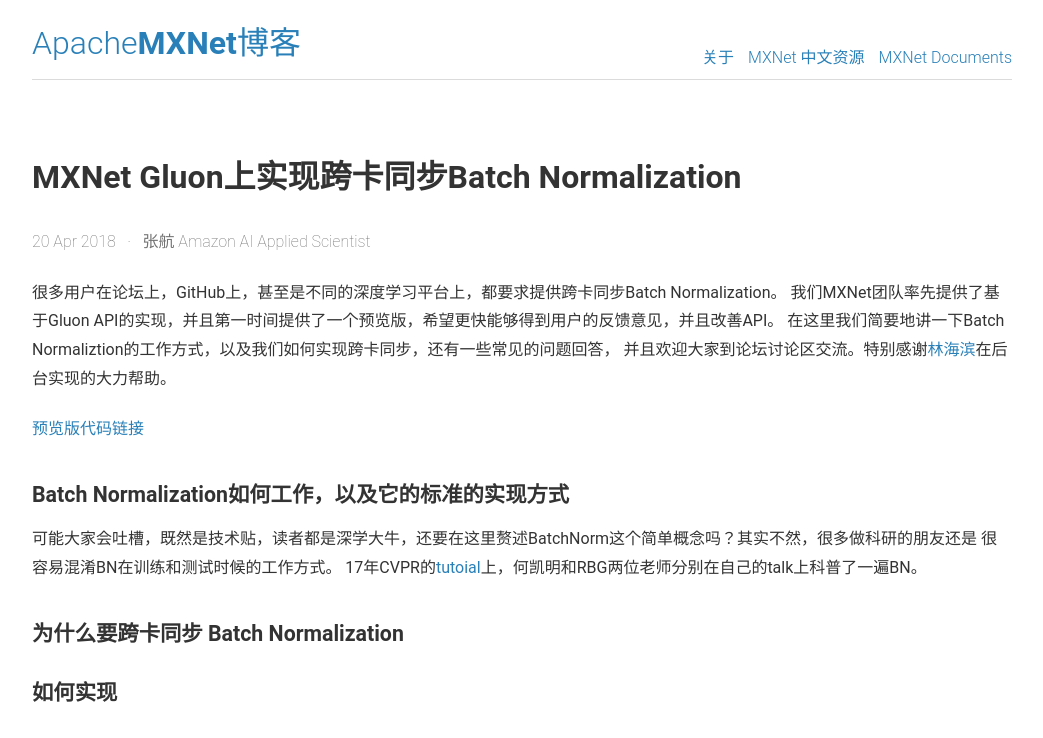
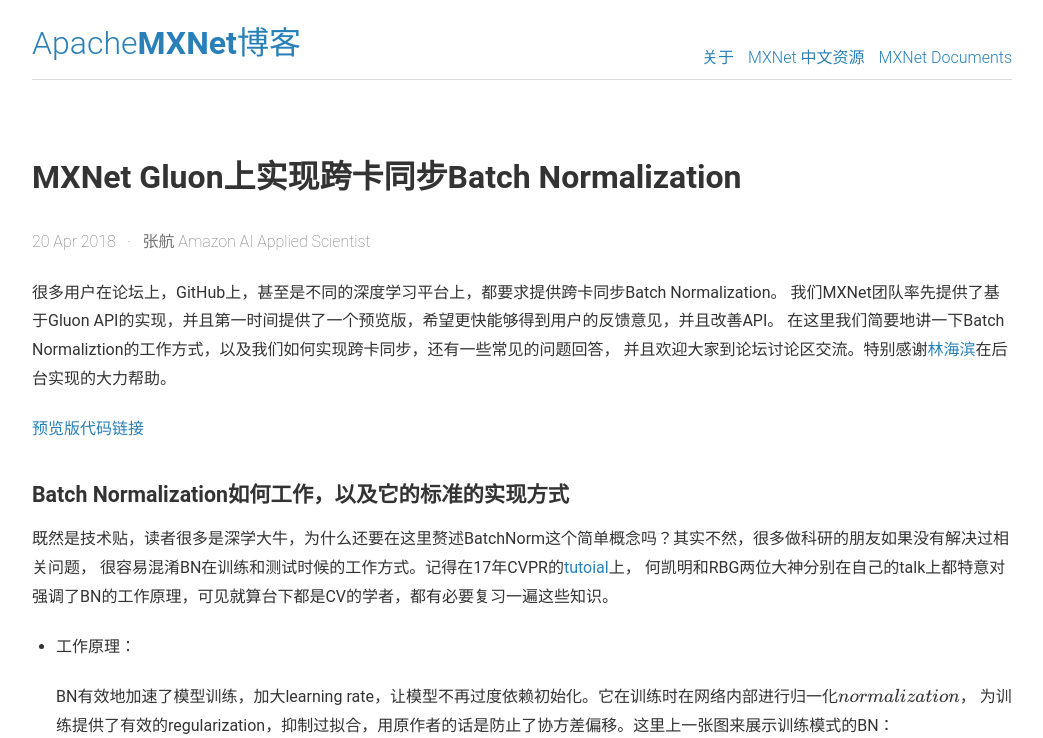
Before and after one commit to mxnet-zh/blog, a Jekyll site: the page built from _posts/2018-04-20-syncbn.md, in a window 1280 px wide and 1400 px high. Shown: the top 738 px of the window, without its empty margins (118-1161 px from the left). Built offline with Jekyll 4.4.1, drawn with Linux system fonts in a browser that asks for light colours; formulas are drawn with MathJax 3; some of the changed text lies outside the part shown; grey boxes are pictures that could not be loaded.

Commit message:
Update 2018-04-20-syncbn.md

```diff
--- a/_posts/2018-04-20-syncbn.md
+++ b/_posts/2018-04-20-syncbn.md
@@ -12,21 +12,52 @@
 
 ### Batch Normalization如何工作，以及它的标准的实现方式
 
-可能大家会吐槽，既然是技术贴，读者都是深学大牛，还要在这里赘述BatchNorm这个简单概念吗？其实不然，很多做科研的朋友还是
-很容易混淆BN在训练和测试时候的工作方式。
-17年CVPR的[tutoial](http://deeplearning.csail.mit.edu/)上，何凯明和RBG两位老师分别在自己的talk上科普了一遍BN。
+既然是技术贴，读者很多是深学大牛，为什么还要在这里赘述BatchNorm这个简单概念吗？其实不然，很多做科研的朋友如果没有解决过相关问题，
+很容易混淆BN在训练和测试时候的工作方式。记得在17年CVPR的[tutoial](http://deeplearning.csail.mit.edu/)上，
+何凯明和RBG两位大神分别在自己的talk上都特意对强调了BN的工作原理，可见就算台下都是CV的学者，都有必要复习一遍这些知识。
+
+- 工作原理：
+
+  BN有效地加速了模型训练，加大learning rate，让模型不再过度依赖初始化。它在训练时在网络内部进行归一化(normalization)，
+  为训练提供了有效的regularization，抑制过拟合，用原作者的话是防止了协方差偏移。这里上一张图来展示训练模式的BN：
+
+  ![](http://hangzh.com/images/bn1.png)
+
+  其中输入样本$$x={x_0,...x_N}$$，其均值为$$\mu=\sum x_i$$，方差为$$\sigama^2=\frac{\sum (x-\mu)^2}{N}$$，
+  BN的输出$$y=\gamma\frac{x-\mu}{\sigma}+\beta$$，$$\gamma\text{与}\beta$$是可学习对参数。
+  个人认为，这种强大的效果其实来自于back-propagation时候，来自于**均值和方差对输入样本的梯度**($$\frac(d_\mu}{d_{x_i}}
+  \text{与} \frac{d_\sigma}{d_{x_i}}$$)。这也是BN在训练模式与其在测试模式的重要区别，在测试模式(evaluation mode)下，
+  使用训练集上累积的均值和方差，在back-propagation的时候他们对输入样本没有梯度(gradient)。
+
+- 数据并行：
+
+![](http://hangzh.com/images/bn2.png)
 
 ### 为什么要跨卡同步 Batch Normalization
 
+
+
 ### 如何实现
+
+![](http://hangzh.com/images/bn3.png)
+
+
+我们在最近的论文[Context Encoding for Semantic Segmentation](https://arxiv.org/pdf/1803.08904.pdf)
+里面也分享了这种同步一次的方法。
 
 ### 常见问答
 
 - 能否试用Symbol API？
 
+  我们后台增加的operators都是支持Symbol和NDArray两个接口的，所以在构建图的时候完成跨卡操作在理论上是可行的。
+  因为笔者是从Gluon API之后开始学习MXNet的，所以目前没有提供Symbol的解决方案，欢迎大家踊跃contribute。
 
 - 训练是否会变慢，能否分布式训练？
 
+  相同训练iterations的情况下，训练时间会变长，因为同步的锅(overhead)，但是我们往往可以加大learning rate，
+  因为有了跨卡BN，梯度更加平缓了。
+  目前已经有相关论文里面说到实现了128卡的分布式训练，证明是可行的，根据竟然这个跨卡BN的latency主要来自于同步，更接近于一个常数，
+  所以在大运算量，大网络面前，相对的overhead变得很小。目前我们这个版本还不支持，但是后面可能会做。
 
 - 模型是否可以 Hybridize？
 
```
